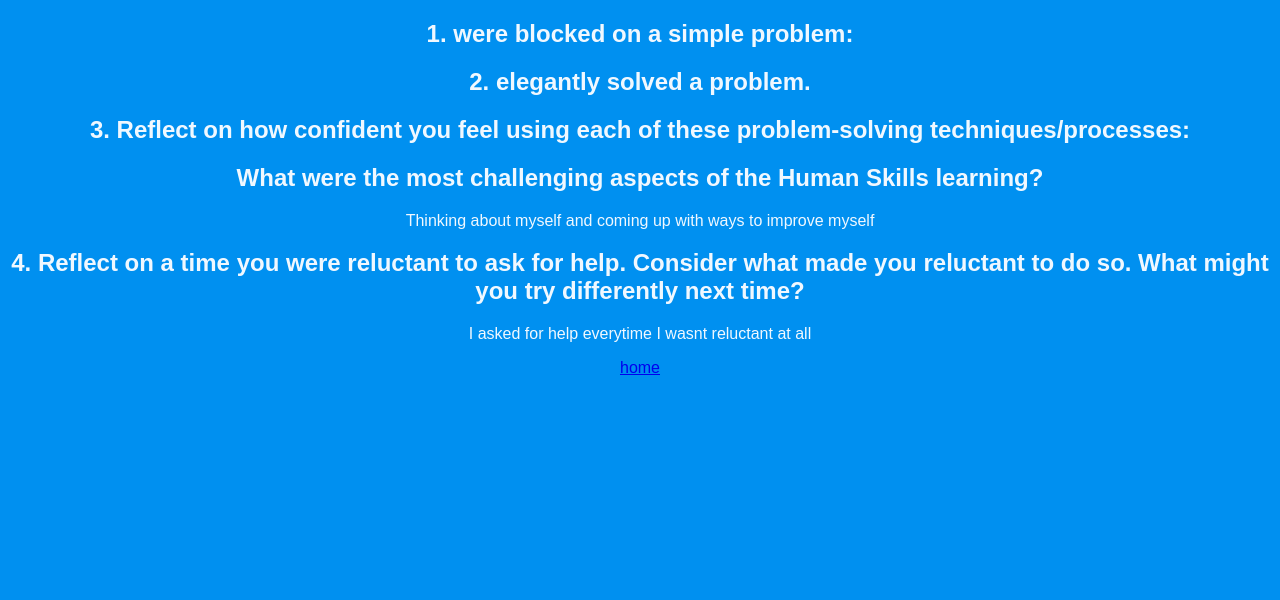
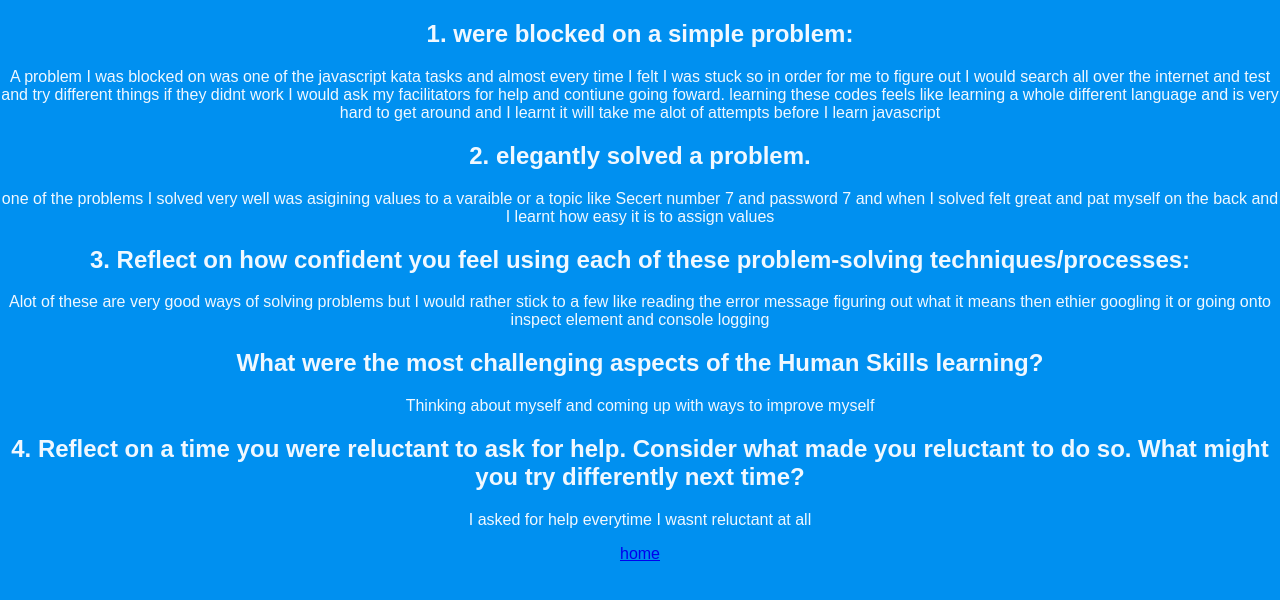
Before and after one commit to DleckYT/DleckYT.github.io, a plain HTML site: page blog/problem-solving.html in a window 1280 px wide. Drawn offline with Linux system fonts and the light colour scheme.

Commit message:
Problem solving blog complete

```diff
--- a/blog/problem-solving.html
+++ b/blog/problem-solving.html
@@ -8,14 +8,31 @@
   </head>
   <body>
     <h2>1. were blocked on a simple problem:</h2>
-    <p></p>
+    <p>
+      A problem I was blocked on was one of the javascript kata tasks and almost
+      every time I felt I was stuck so in order for me to figure out I would
+      search all over the internet and test and try different things if they
+      didnt work I would ask my facilitators for help and contiune going foward.
+      learning these codes feels like learning a whole different language and is
+      very hard to get around and I learnt it will take me alot of attempts
+      before I learn javascript
+    </p>
     <h2>2. elegantly solved a problem.</h2>
-    <p></p>
+    <p>
+      one of the problems I solved very well was asigining values to a varaible
+      or a topic like Secert number 7 and password 7 and when I solved felt
+      great and pat myself on the back and I learnt how easy it is to assign
+      values
+    </p>
     <h2>
       3. Reflect on how confident you feel using each of these problem-solving
       techniques/processes:
     </h2>
-    <p></p>
+    <p>
+      Alot of these are very good ways of solving problems but I would rather
+      stick to a few like reading the error message figuring out what it means
+      then ethier googling it or going onto inspect element and console logging
+    </p>
 
     <h2>
       What were the most challenging aspects of the Human Skills learning?
```
